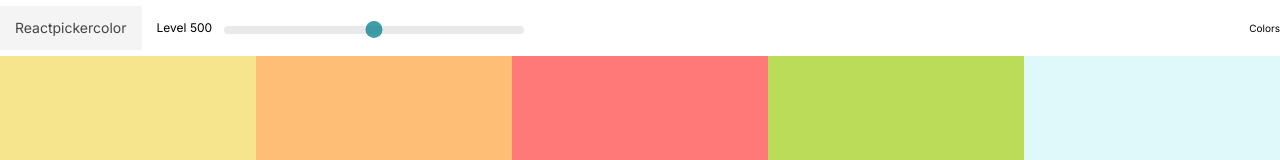
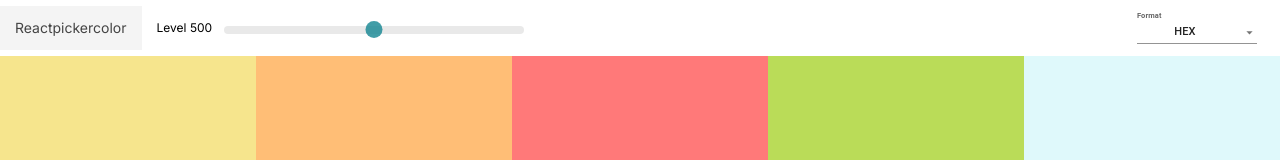
Before and after one commit to ElAlamiIdriss/React-Colors-Project, a React (Create React App) app: page / in a window 1280 px wide. Shown: the top 160 px of the page. Built offline with nearby package versions, Linux system fonts and the light colour scheme.

Commit message:
Add Select and Material UI

```diff
--- a/package.json
+++ b/package.json
@@ -3,6 +3,9 @@
   "version": "0.1.0",
   "private": true,
   "dependencies": {
+    "@emotion/react": "^11.9.0",
+    "@emotion/styled": "^11.8.1",
+    "@mui/material": "^5.6.2",
     "@testing-library/jest-dom": "^5.16.4",
     "@testing-library/react": "^13.1.1",
     "@testing-library/user-event": "^13.5.0",
--- a/src/components/NavBar.css
+++ b/src/components/NavBar.css
@@ -48,3 +48,7 @@
   border: none;
   box-shadow: none;
 }
+
+.select-container {
+  padding: 0 1.5rem;
+}
--- a/src/components/NavBar.js
+++ b/src/components/NavBar.js
@@ -1,12 +1,21 @@
 import React, { Component } from "react";
 import Slider from "rc-slider";
+
+import InputLabel from "@mui/material/InputLabel";
+import MenuItem from "@mui/material/MenuItem";
+import FormControl from "@mui/material/FormControl";
+import Select from "@mui/material/Select";
 
 import "rc-slider/assets/index.css";
 import "./NavBar.css";
 
 class NavBar extends Component {
+  handleChange = (e) => {
+    this.props.changeFormat(e.target.value);
+  };
+
   render() {
-    const { level, changeLevel } = this.props;
+    const { level, format, changeLevel } = this.props;
 
     return (
       <div className="NavBar">
@@ -25,7 +34,28 @@ class NavBar extends Component {
             />
           </div>
         </div>
-        <div className="colors">colors</div>
+
+        <div className="select-container">
+          <FormControl variant="standard" sx={{ m: 1, minWidth: 120 }}>
+            <InputLabel id="format" style={{ fontWeight: "700" }}>
+              format
+            </InputLabel>
+            <Select
+              id="format"
+              value={format}
+              onChange={this.handleChange}
+              style={{
+                fontWeight: "500",
+                fontSize: "1.1rem",
+                marginTop: "0.8rem",
+              }}
+            >
+              <MenuItem value={"hex"}>HEX</MenuItem>
+              <MenuItem value={"rgb"}>RGB</MenuItem>
+              <MenuItem value={"rgba"}>RGBA</MenuItem>
+            </Select>
+          </FormControl>
+        </div>
       </div>
     );
   }
--- a/src/components/Palette.js
+++ b/src/components/Palette.js
@@ -6,23 +6,35 @@ import NavBar from "./NavBar";
 import BoxColor from "./BoxColor";
 
 class Palette extends Component {
-  state = { level: 500 };
+  state = { level: 500, format: "hex" };
 
   changeLevel = (level) => {
     this.setState({ level });
   };
 
+  changeFormat = (format) => {
+    this.setState({ format });
+  };
+
   render() {
     const { palette } = this.props;
-    const { level } = this.state;
+    const { level, format } = this.state;
 
-    const colorBoxes = palette.colors[level].map((color) => (
-      <BoxColor background={color.hex} name={color.name} />
-    ));
+    const colorBoxes = palette.colors[level].map((color) => {
+      console.log(format);
+      return <BoxColor background={color[format]} name={color.name} />;
+    });
+
+    console.log(format);
 
     return (
       <div className="Palette">
-        <NavBar level={level} changeLevel={this.changeLevel} />
+        <NavBar
+          level={level}
+          format={format}
+          changeLevel={this.changeLevel}
+          changeFormat={this.changeFormat}
+        />
         <div className="palette-colors">{colorBoxes}</div>
         <footer>OK</footer>
       </div>
--- a/src/helpers/ColorHelpers.js
+++ b/src/helpers/ColorHelpers.js
@@ -26,8 +26,8 @@ const generatePalette = function (starterPalette) {
         name: `${color.name} ${levels[i]}`,
         id: color.name.toLowerCase().replaceAll(" ", "-"),
         hex: scale,
-        grb: chroma(scale).css(),
-        grba: chroma(scale).css().replace("rgb", "rgba").replace(")", ",1.0)"),
+        rgb: chroma(scale).css(),
+        rgba: chroma(scale).css().replace("rgb", "rgba").replace(")", ", 1.0)"),
       });
     }
   }
```
Also changed, not shown: 1 other file (tests, documents, lock files or other folders).
